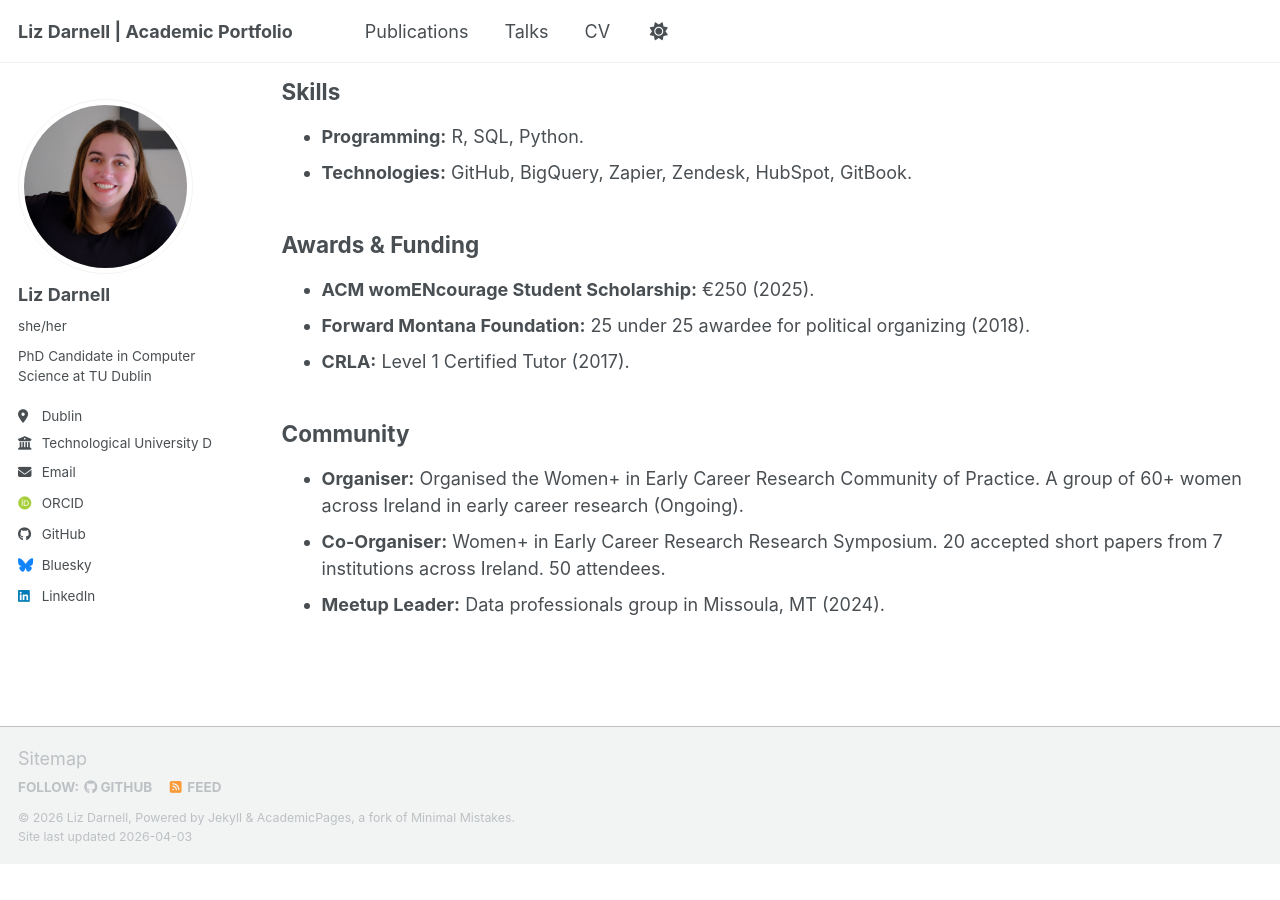
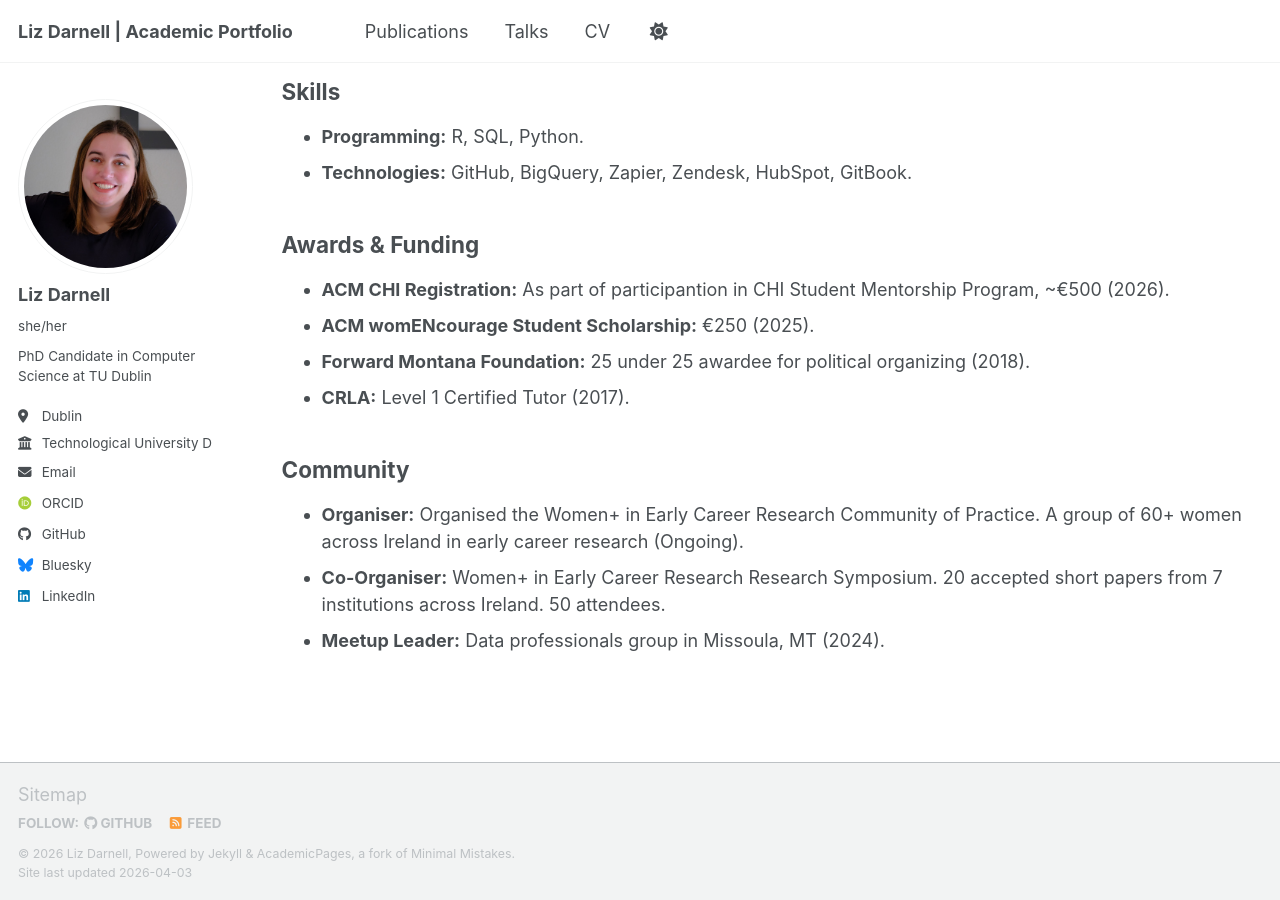
Before and after one commit to liz-darnell/liz-darnell.github.io, a Jekyll site: the page built from _pages/cv.md, in a window 1280 px wide and 900 px high, scrolled down 2007 px. Built offline with Jekyll 4.4.1, drawn with Linux system fonts in a browser that asks for light colours; some web fonts are replaced; a script bundle is joined from its source files by our own code; library files that are not in the unit come from our copies; before the commit the page ends 2871 px from its top, so only the background shows below that.

Commit message:
Update cv.md

```diff
--- a/_pages/cv.md
+++ b/_pages/cv.md
@@ -69,6 +69,7 @@ redirect_from:
 
 ## Awards & Funding
 
+* **ACM CHI Registration:** As part of participantion in CHI Student Mentorship Program, ~€500 (2026).
 *  **ACM womENcourage Student Scholarship:** €250 (2025).
 *  **Forward Montana Foundation:** 25 under 25 awardee for political organizing (2018).
 *  **CRLA:** Level 1 Certified Tutor (2017).
```
